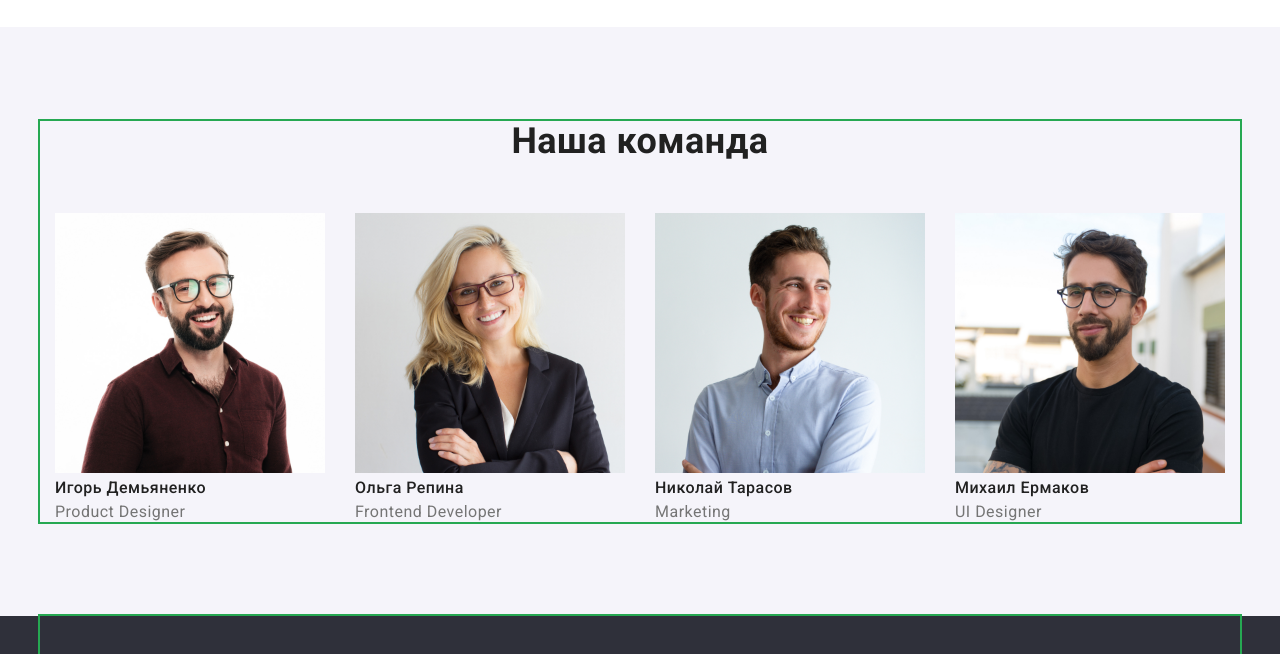
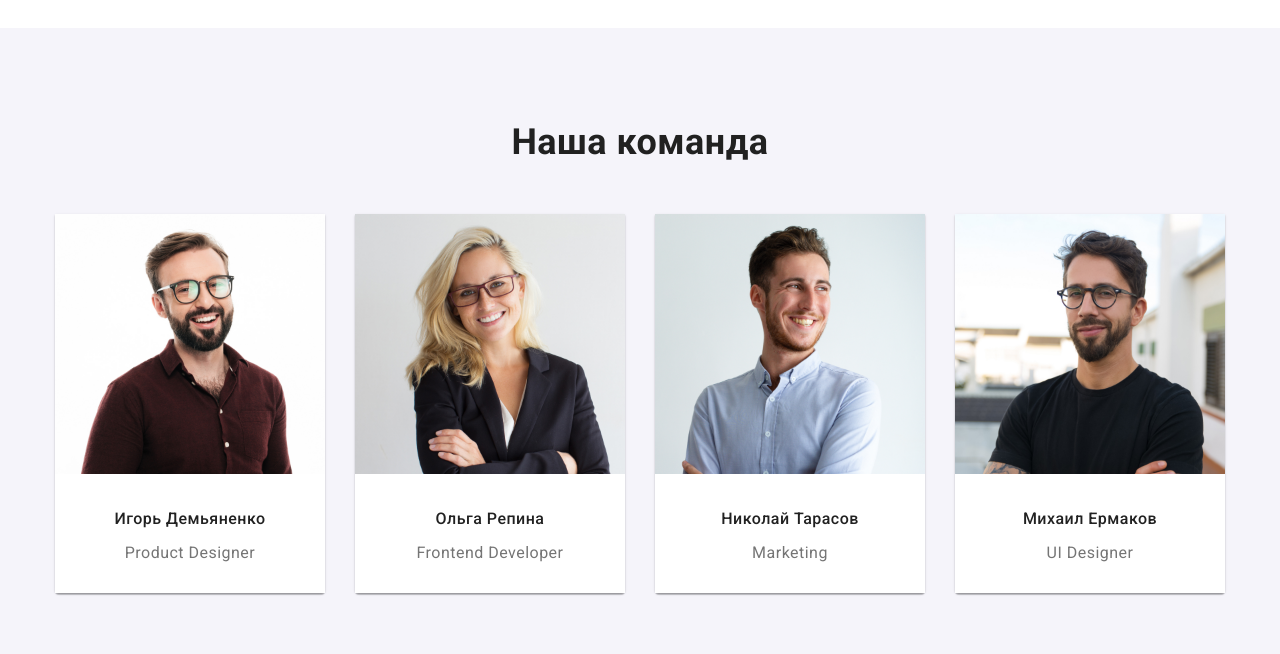
Before and after one commit to natashagoryanina/goit-markup-hw-03, a plain HTML site: page index.html in a window 1280 px wide. Shown: the part 1420-2074 px from the top of the page. Drawn offline with nearby package versions, Linux system fonts and the light colour scheme.

Commit message:
Workers cards

```diff
--- a/css/styles.css
+++ b/css/styles.css
@@ -56,17 +56,19 @@ img {
 }
 
 /* Container */
-
 .container {
   margin-left: auto;
   margin-right: auto;
   padding-left: 15px;
   padding-right: 15px;
   width: 1200px;
-  outline: 2px solid rgb(38, 168, 82);
+  /* outline: 2px solid rgb(38, 168, 82);*/
 }
 
 /* HEADER */
+.header {
+  border-bottom: 1px solid #ececec;
+}
 .header .container {
   display: flex;
   margin-bottom: 0;
@@ -239,7 +241,7 @@ img {
   line-height: 1.7;
 }
 
-/*  Род деятельности */
+/* Род деятельности */
 .section.occupation {
   padding-top: 0;
 }
@@ -294,8 +296,23 @@ img {
 }
 
 .workers-list .text {
+  margin-top: 10px;
   font-size: 16px;
   line-height: 1.18;
+}
+
+/* Cards */
+.workers-list .card {
+  box-shadow: 0px 1px 3px rgba(0, 0, 0, 0.12), 0px 1px 1px rgba(0, 0, 0, 0.14),
+    0px 2px 1px rgba(0, 0, 0, 0.2);
+  border-radius: 0px 0px 4px 4px;
+}
+
+.workers-list .card-content {
+  padding-top: 30px;
+  padding-bottom: 30px;
+  text-align: center;
+  background-color: var(--primary-white-color);
 }
 
 /* FOOTER */
@@ -414,7 +431,7 @@ img {
 }
 
 /* Cards */
-.card-content {
+.projects-list .card-content {
   padding: 20px 24px;
   border-right: var(--portfolio-card-border);
   border-bottom: var(--portfolio-card-border);
--- a/index.html
+++ b/index.html
@@ -109,6 +109,50 @@
                 <h2 class="section-title">Наша команда</h2>
                 <ul class="workers-list list">
                     <li class="item">
+                        <article class="card">
+                            <div class="card-img">
+                                <img src="./images/main_workers/igor_demyanenko.jpg" alt="Фото Игоря Демьяненко" width="270" height="260">
+                            </div>
+                            <div class="card-content">
+                                <h3 class="title">Игорь Демьяненко</h3>
+                                <p class="text" lang="en">Product Designer</p>
+                            </div>
+                        </article>
+                    </li>
+                    <li class="item">
+                        <article class="card">
+                            <div class="card-img">
+                                <img src="./images/main_workers/olga_repina.jpg" alt="Фото Ольги Репиной" width="270" height="260">
+                            </div>
+                            <div class="card-content">
+                                <h3 class="title">Ольга Репина</h3>
+                                <p class="text" lang="en">Frontend Developer</p>
+                            </div>
+                        </article>
+                    </li>
+                    <li class="item">
+                        <article class="card">
+                            <div class="card-img">
+                                <img src="./images/main_workers/nikolay_tarasov.jpg" alt="Фото Николая Тарасова" width="270" height="260">
+                            </div>
+                            <div class="card-content">
+                                <h3 class="title">Николай Тарасов</h3>
+                                <p class="text" lang="en">Marketing</p>
+                            </div>
+                        </article>
+                    </li>
+                    <li class="item">
+                        <article class="card">
+                            <div class="card-img">
+                                <img src="./images/main_workers/mikhail_ermakov.jpg" alt="Фото Михаила Ермакова" width="270" height="260">
+                            </div>
+                            <div class="card-content">
+                                <h3 class="title">Михаил Ермаков</h3>
+                                <p class="text" lang="en">UI Designer</p>
+                            </div>
+                        </article>
+                    </li>
+                    <!--<li class="item">
                         <img src="./images/main_workers/igor_demyanenko.jpg" alt="Фото Игоря Демьяненко" width="270" height="260">
                         <h3 class="title">Игорь Демьяненко</h3>
                         <p class="text" lang="en">Product Designer</p>
@@ -127,7 +171,7 @@
                         <img src="./images/main_workers/mikhail_ermakov.jpg" alt="Фото Михаила Ермакова" width="270" height="260">
                         <h3 class="title">Михаил Ермаков</h3>
                         <p class="text" lang="en">UI Designer</p>
-                    </li>
+                    </li>-->
                 </ul>
            </div>
         </section>
```
Also changed, not shown: portfolio.html (+2 -0 lines).
